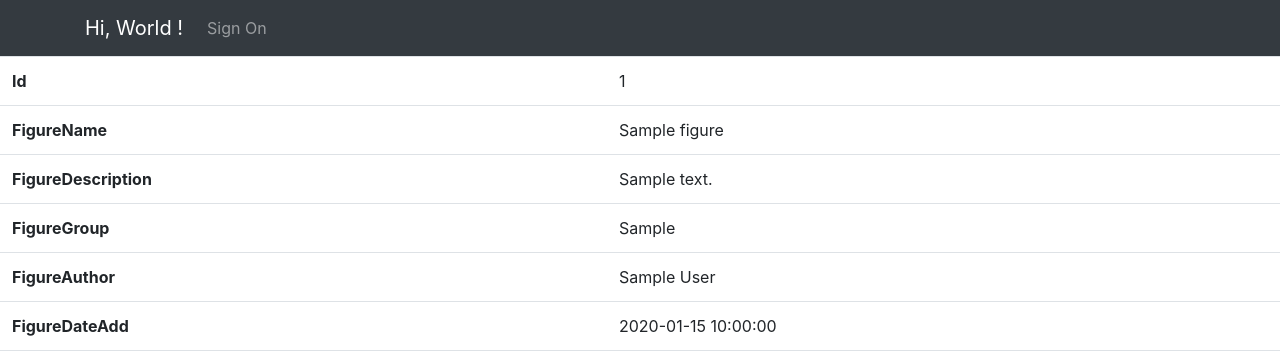
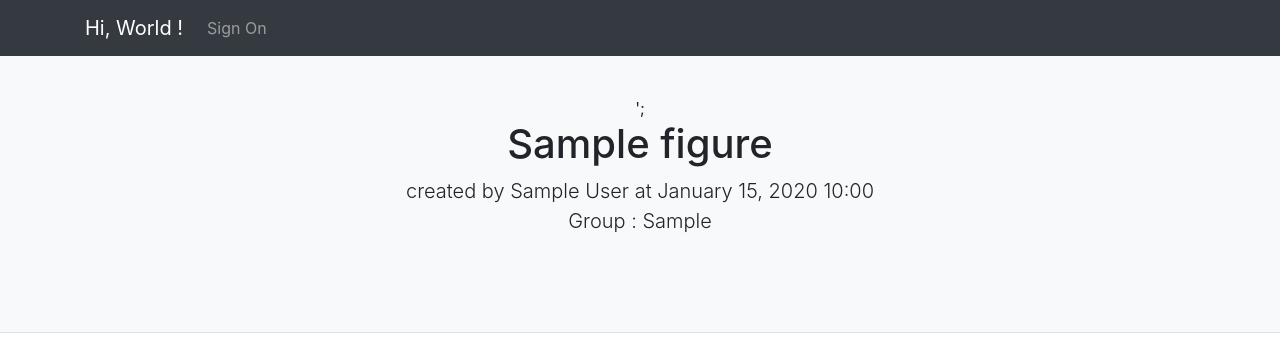
Before and after one commit to LucasGreard/Snowtricks_V5, a Symfony app: template templates/figures/show.html.twig in a window 1280 px wide. Shown: the top 354 px of the page. Run offline with Twig, Linux system fonts and the light colour scheme; the template is opened without the code that fills it: most values are stand-ins (such as "Sample title", 1, 10 or a date in 2020); grey boxes marked "Sample" are stand-in pictures; some libraries are stand-ins or nearby versions.

Commit message:
Redesign page Edit/Show

```diff
--- a/src/Controller/FiguresController.php
+++ b/src/Controller/FiguresController.php
@@ -112,7 +112,6 @@ class FiguresController extends AbstractController
         if ($countCommentP !== 0) {
             $countCommentP = ceil($countCommentP / 5);
         }
-        // dd($countCommentP);
 
         $request = Request::createFromGlobals();
         $page = $request->query->get('page');
--- a/templates/figures/show.html.twig
+++ b/templates/figures/show.html.twig
@@ -4,61 +4,49 @@
 {% endblock %}
 
 {% block body %}
-	<h1>Figures</h1>
+	<header class="py-5 bg-light border-bottom mb-4">
+		<div class="container">
+			<div class="text-center my-5">';
+				<h1 class="fw-bolder">{{ figure.figureName }}
+				</h1>
+				<p class="lead mb-0 fst-italic "> created by {{ figure.figureAuthor }} at {{figure.figureDateAdd|date()}}</p>
+				<p class="lead mb-0 fst-italic"> Group : {{ figure.FigureGroup }}</p>
+			</div>
+		</div>
+	</header>
 	{{ include('security/modals.html.twig') }}
-	<table class="table">
-		<tbody>
-			<tr>
-				<th>Id</th>
-				<td>{{ figure.id }}</td>
-			</tr>
-			<tr>
-				<th>FigureName</th>
-				<td>{{ figure.figureName }}</td>
-			</tr>
-			<tr>
-				<th>FigureDescription</th>
-				<td>{{ figure.figureDescription }}</td>
-			</tr>
-			<tr>
-				<th>FigureGroup</th>
-				<td>{{ figure.FigureGroup }}</td>
-			</tr>
-			<tr>
-				<th>FigureAuthor</th>
-				<td>{{ figure.figureAuthor }}</td>
-			</tr>
-			<tr>
-				<th>FigureDateAdd</th>
-				<td>{{ figure.figureDateAdd ? figure.figureDateAdd|date('Y-m-d H:i:s') : '' }}</td>
-			</tr>
-			<tr>
-				<th>FigureDateModif</th>
-				<td>{{ figure.figureDateModif ? figure.figureDateModif|date('Y-m-d H:i:s') : '' }}</td>
-			</tr>
-			<tr>
-				<th>Figure Img</th>
+	<div class="container">
+		<div class="row">
+			<div class="col-12 text-center">
 				{% for image in figure.figureImgs %}
-					<td>
-						<img src="{{asset('/uploads/figures_img/' ~ image.imgName) }}" alt="Image" width="150px">
-					</td>
+					<img src="{{asset('/uploads/figures_img/' ~ image.imgName) }}" alt="Image" width="25%">
 				{% endfor %}
-			</tr>
-			<tr>
-				<th>FigureVideo</th>
-				<td>
-					{{figure.figureVideo | raw}}
-				</td>
-			</tr>
-		</tbody>
-	</table>
+			</div>
+		</div>
+		<div class="row">
+			<div class="col-1"></div>
+			<div class="col-11 text-center">
 
-	<a href="{{ path('figures_index') }}">back to list</a>
+				{{ figure.figureDescription }}
+				<p class="lead mb-0 fst-italic "> last modification : {{ figure.figureDateModif ? figure.figureDateModif|date('Y-m-d H:i:s') : 'None' }}</p>
+			</div>
+		</div>
+		<div class="row">
+			<div class="col-12 text-center">
+				{{figure.figureVideo | raw}}
+				<p class="text-center"><a href="{{ path('figures_index') }}">back to list</a></p>
+			</div>
+			{% if (is_granted('ROLE_USER') and (app.user.userLastName ~ " " ~ app.user.userFirstName) == figure.figureAuthor or is_granted('ROLE_ADMIN')) %}
+				<div class="col-12 text-center">
+					{{ include('figures/editAndDeleteFigure.twig') }}
+				</div>
+			{% endif %}
+		</div>
+	</div>
+
+
 
 	<div class="container">
-		{% if (is_granted('ROLE_USER') and (app.user.userLastName ~ " " ~ app.user.userFirstName) == figure.figureAuthor or is_granted('ROLE_ADMIN')) %}
-			{{ include('figures/editAndDeleteFigure.twig') }}
-		{% endif %}
 		{% if (is_granted('ROLE_USER') or is_granted('ROLE_ADMIN')) %}
 			<h2>
 				Laissez un commentaire
```
Also changed, not shown: src/Form/FiguresType.php (+5 -2 lines), templates/figures/_form.html.twig (+39 -16 lines), templates/figures/edit.html.twig (+7 -3 lines).
